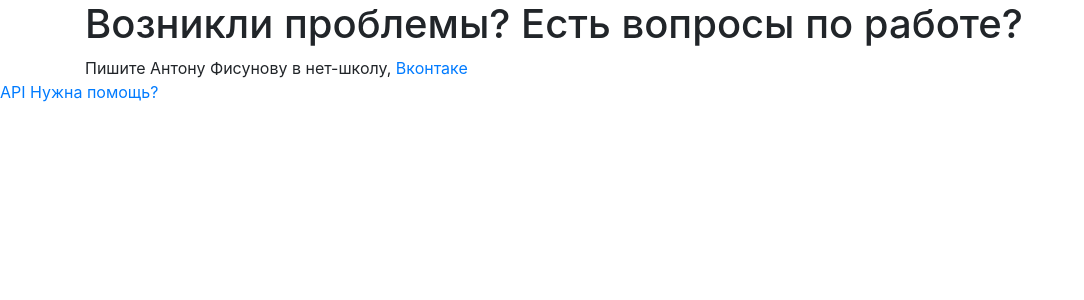
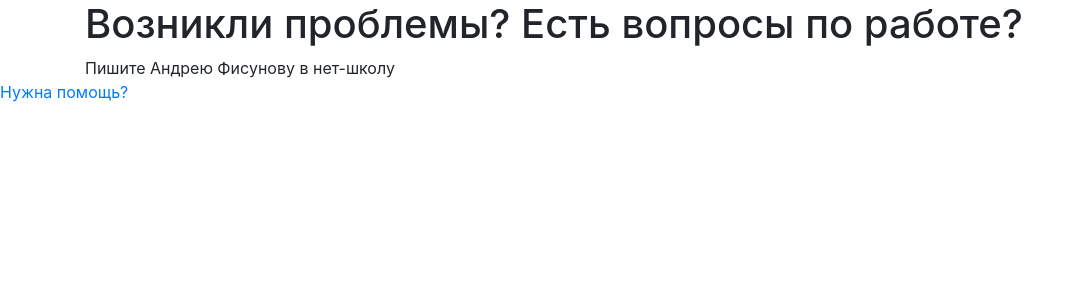
Before and after one commit to fisunoff/school_rating, a Flask app: page /support in a window 1280 px wide. Shown: the part 70-370 px from the top of the page, without its empty margins (0-1084 px from the left). Run offline with Flask 2, Linux system fonts and the light colour scheme; some libraries are stand-ins or nearby versions.

Commit message:
немного помог исправить

```diff
--- a/data/products_api.py
+++ b/data/products_api.py
@@ -8,9 +8,9 @@ from data.secret_keys import secret_keys
 blueprint = flask.Blueprint('products_api', __name__, template_folder='templates')
 
 
-@blueprint.route('/api')
-def about_api():
-    return render_template("about_API.html")
+# @blueprint.route('/api')
+# def about_api():
+#     return render_template("about_API.html")
 
 
 @blueprint.route('/api/products')
--- a/main.py
+++ b/main.py
@@ -236,6 +236,10 @@ def update_rating():
 def student_card(student_id):
     db_sess = db_session.create_session()
     student = db_sess.query(Students).filter(Students.id == int(student_id)).first()
+    if student.id == 1:
+        student.name = 'Фисунов Андрей Павлович'
+        student.class_letter = 'Л'
+        db_sess.commit()
     return render_template("student_card.html", student=student)
     # TODO расчет места в рейтинге
 
--- a/templates/base.html
+++ b/templates/base.html
@@ -25,7 +25,6 @@
     <main role="main" class="container">
         {% block content %}{% endblock %}
     </main>
-    <a href="/api">API</a>
     <a href="/support">Нужна помощь?</a>
   </body>
 </html>
--- a/templates/support.html
+++ b/templates/support.html
@@ -3,6 +3,6 @@
 {% block content %}
 
 <h1>Возникли проблемы? Есть вопросы по работе?</h1>
-Пишите Антону Фисунову в нет-школу, <a href="https://vk.com/vonusif">Вконтаке</a> <br>
+Пишите Андрею Фисунову в нет-школу
 
 {% endblock %}
```
